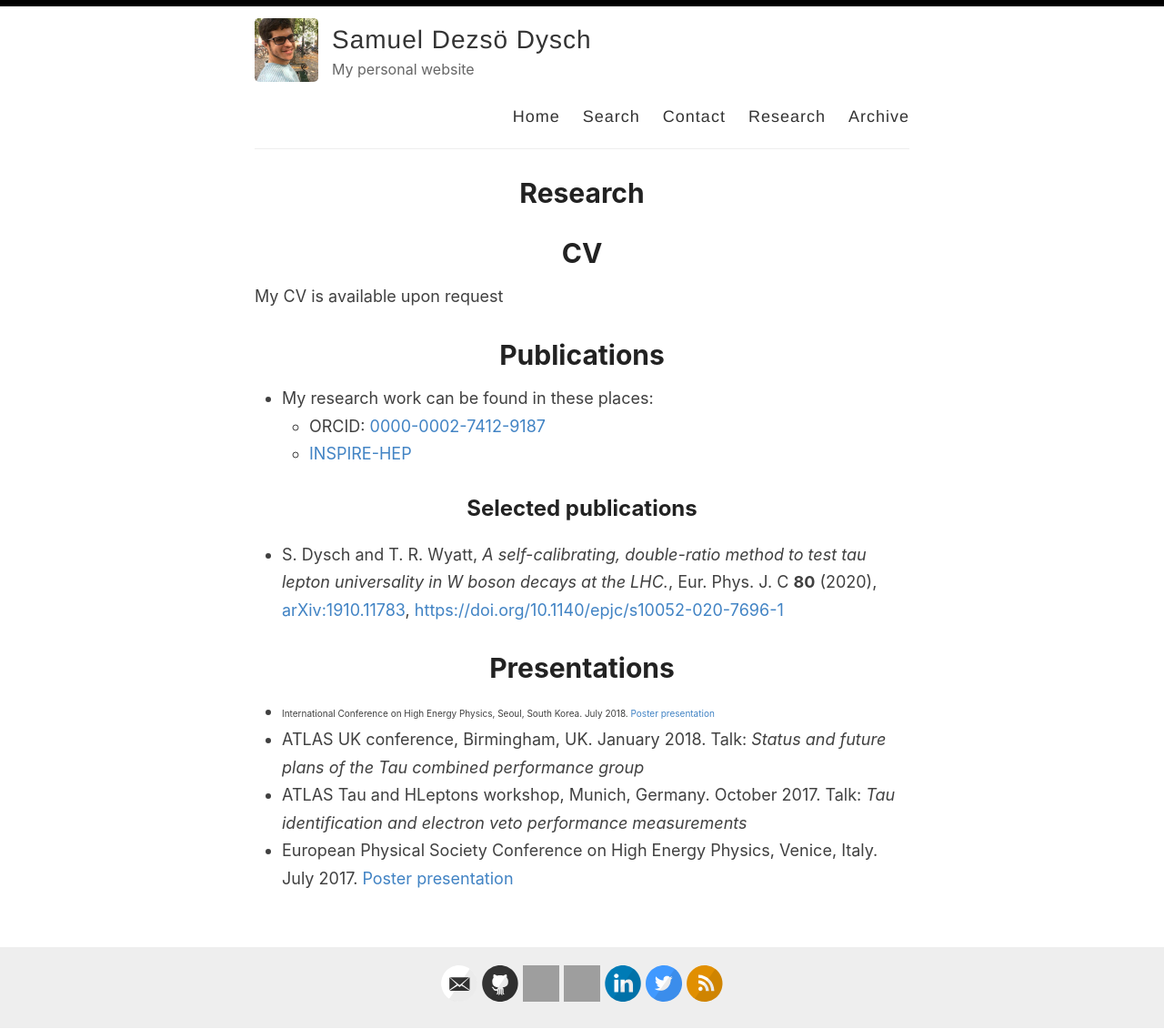
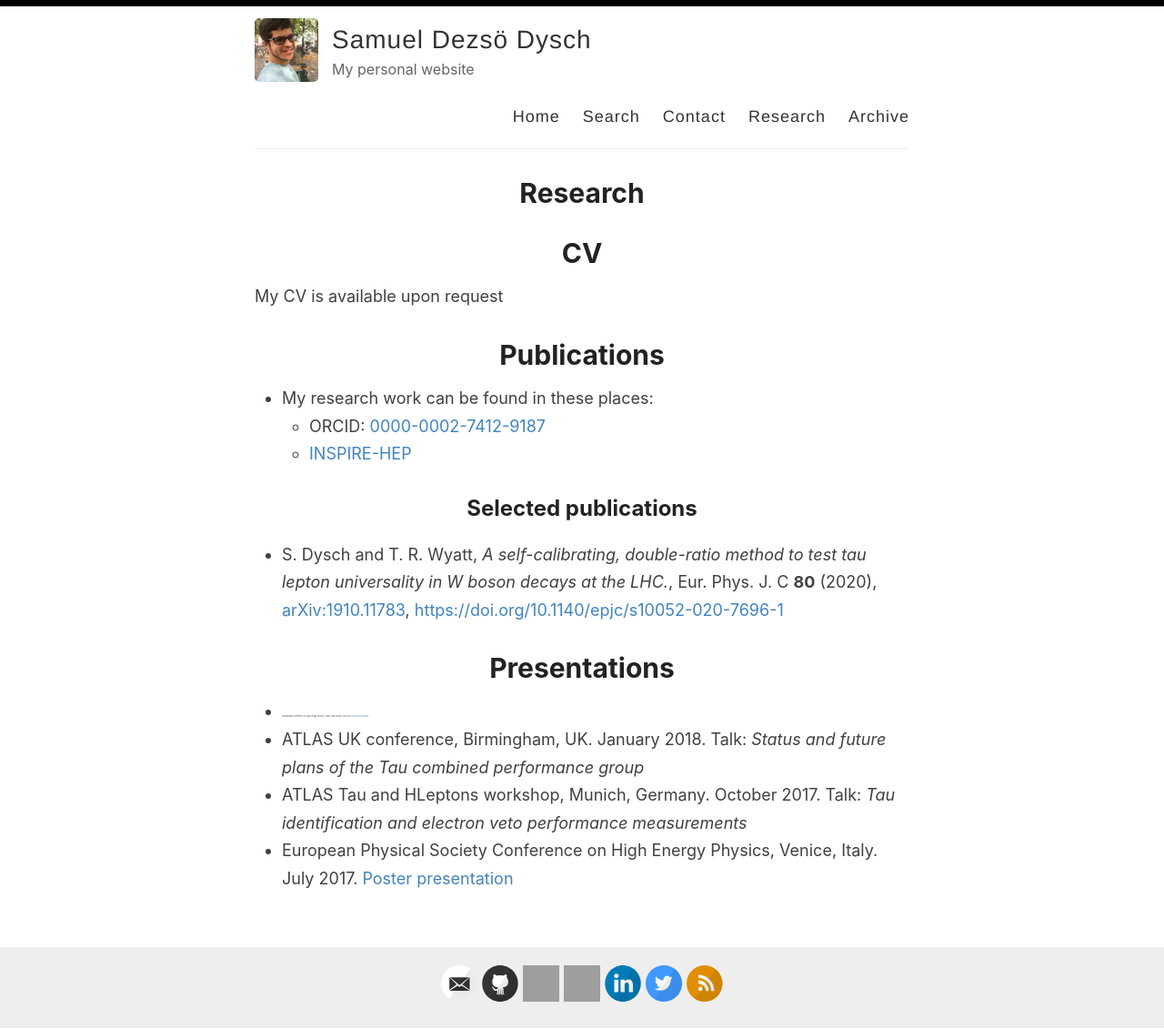
Before and after one commit to sdysch/sdysch.github.io_test, a Jekyll site: the page built from _pages/research.md, in a window 1280 px wide. Shown: the whole page at 91% size. Built offline with Jekyll 4.4.1, drawn with Linux system fonts in a browser that asks for light colours; grey boxes are pictures that could not be loaded.

Commit message:
Testing font size

```diff
--- a/_pages/research.md
+++ b/_pages/research.md
@@ -17,7 +17,7 @@
 - S. Dysch and T. R. Wyatt, _A self-calibrating, double-ratio method to test tau lepton universality in W boson decays at the LHC._, Eur. Phys. J. C **80** (2020), [arXiv:1910.11783](https://arxiv.org/abs/1910.11783), [https://doi.org/10.1140/epjc/s10052-020-7696-1](https://doi.org/10.1140/epjc/s10052-020-7696-1)
 
 # Presentations
-- <span style="font-size:10px;">International Conference on High Energy Physics, Seoul, South Korea. July 2018. [Poster presentation](https://cds.cern.ch/record/2634682)</span>
+- <span style="font-size:2px;">International Conference on High Energy Physics, Seoul, South Korea. July 2018. [Poster presentation](https://cds.cern.ch/record/2634682)</span>
 - ATLAS UK conference, Birmingham, UK. January 2018. Talk: _Status and future plans of the Tau combined performance group_
 - ATLAS Tau and HLeptons workshop, Munich, Germany. October 2017. Talk: _Tau identification and electron veto performance measurements_
 - European Physical Society Conference on High Energy Physics, Venice, Italy. July 2017. [Poster presentation](https://cds.cern.ch/record/2274251/)
```
